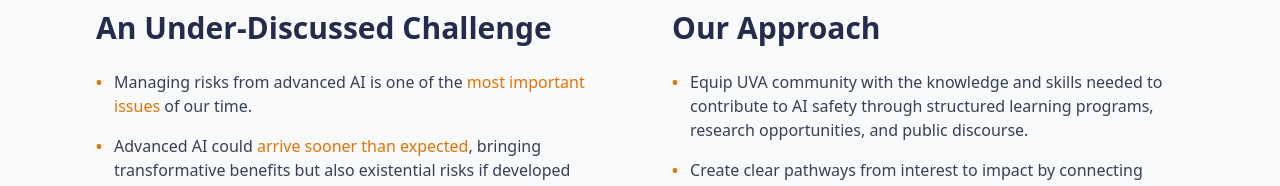
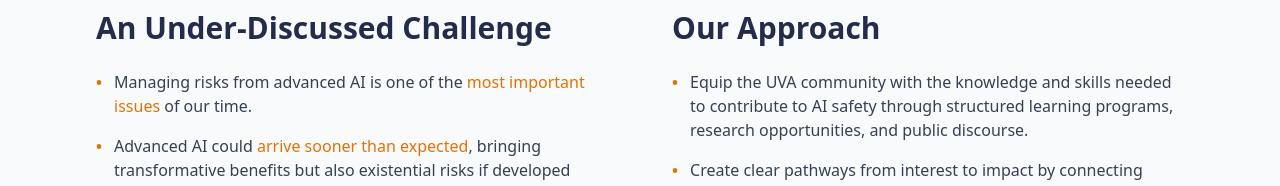
Before and after one commit to Virginia-AI-Security-Initiative/VAISI_Website, a Next.js app: page / in a window 1280 px wide. Shown: the part 846-1032 px from the top of the page. Built offline with nearby package versions, Linux system fonts and the light colour scheme; a web font is replaced by a local one.

Commit message:
type fix

```diff
--- a/app/page.tsx
+++ b/app/page.tsx
@@ -82,7 +82,7 @@
                 <li className="flex gap-3">
                   <span className="text-secondary font-bold">•</span>
                   <span>
-                    Equip UVA community with the knowledge and skills needed to contribute to AI safety through structured learning programs, research opportunities, and public discourse.
+                    Equip the UVA community with the knowledge and skills needed to contribute to AI safety through structured learning programs, research opportunities, and public discourse.
                   </span>
                 </li>
                 <li className="flex gap-3">
```
